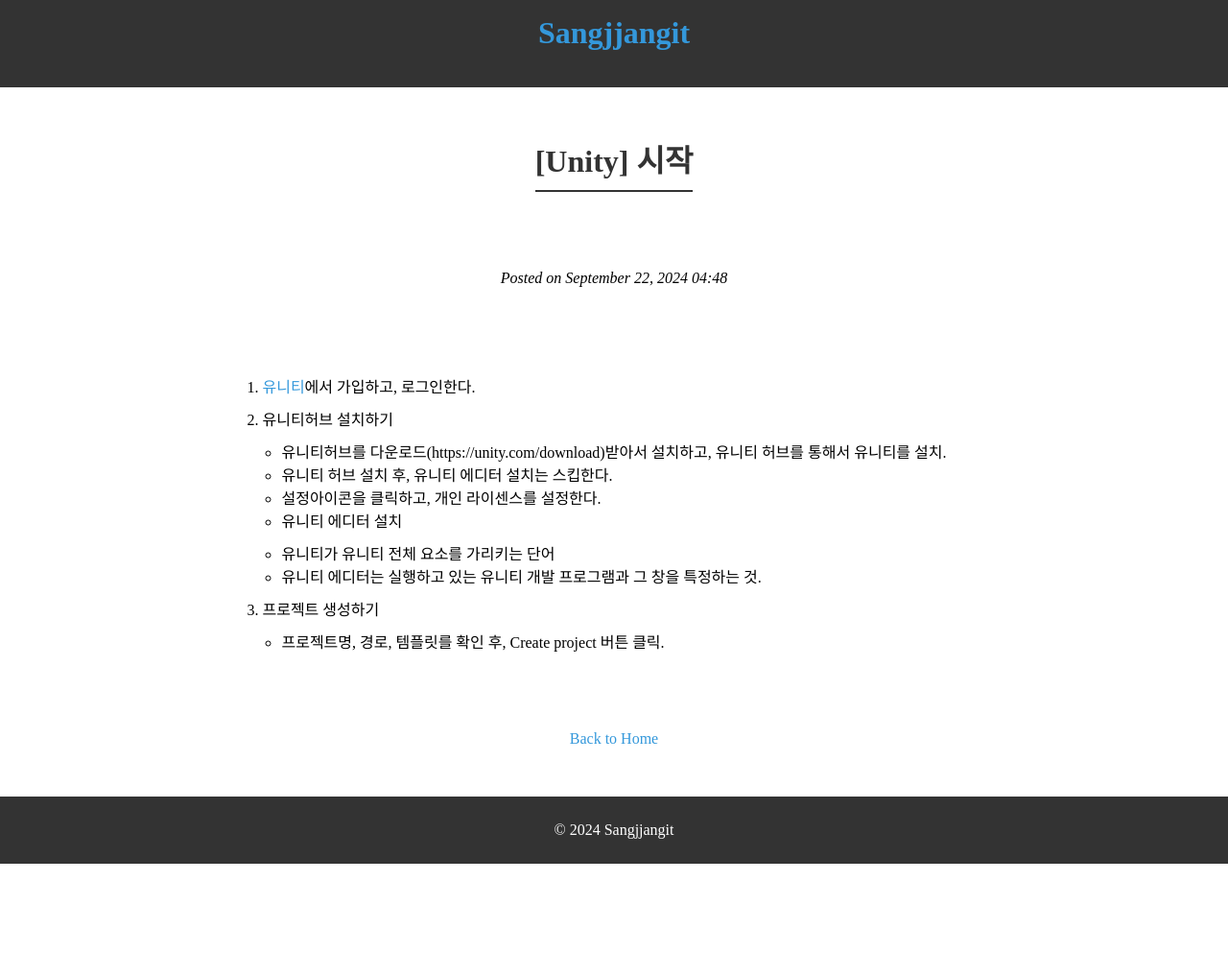
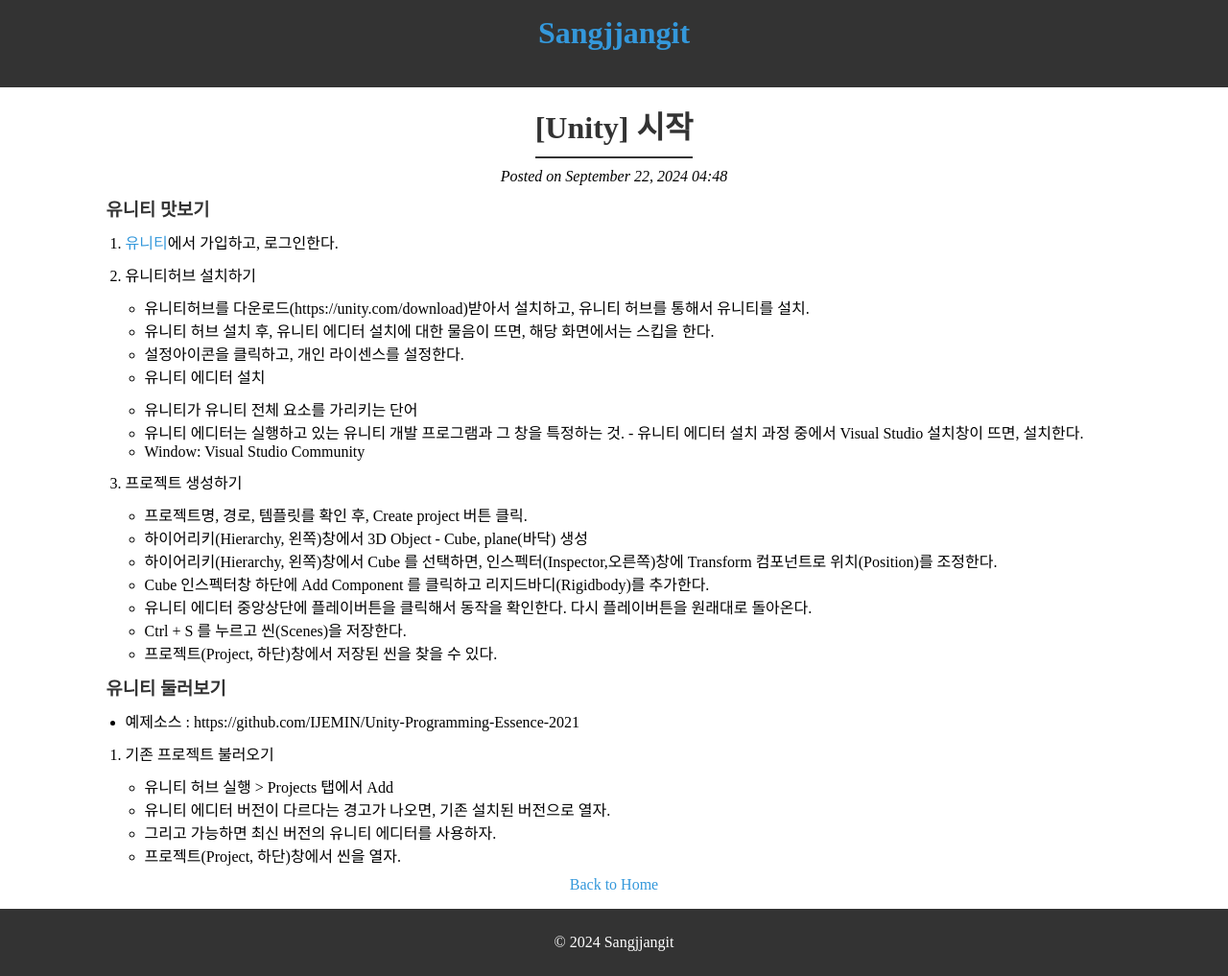
Before and after one commit to sangjjangit/sangjjangit.github.io, a Jekyll site: the page built from _posts/2024-09-22-Unity-Start.md, in a window 1280 px wide. Shown: the whole page at 96% size. Built offline with Jekyll 4.4.1, drawn with Linux system fonts in a browser that asks for light colours; before the commit the page ends 900 px from its top, so only the background shows below that.

Commit message:
unity posts

```diff
--- a/_posts/2024-09-22-Unity-Start.md
+++ b/_posts/2024-09-22-Unity-Start.md
@@ -6,15 +6,35 @@
 excerpt: "유니티를 시작하다."
 ---
 
+### 유니티 맛보기
+
 1. [유니티](https://unity.com/)에서 가입하고, 로그인한다.
 
 2. 유니티허브 설치하기
   - 유니티허브를 다운로드(https://unity.com/download)받아서 설치하고, 유니티 허브를 통해서 유니티를 설치.
-  - 유니티 허브 설치 후, 유니티 에디터 설치는 스킵한다.
+  - 유니티 허브 설치 후, 유니티 에디터 설치에 대한 물음이 뜨면, 해당 화면에서는 스킵을 한다.
   - 설정아이콘을 클릭하고, 개인 라이센스를 설정한다.
   - 유니티 에디터 설치
     - 유니티가 유니티 전체 요소를 가리키는 단어
     - 유니티 에디터는 실행하고 있는 유니티 개발 프로그램과 그 창을 특정하는 것.
+  - 유니티 에디터 설치 과정 중에서 Visual Studio 설치창이 뜨면, 설치한다.
+    - Window: Visual Studio Community
 
 3. 프로젝트 생성하기
   - 프로젝트명, 경로, 템플릿를 확인 후, Create project 버튼 클릭.
+  - 하이어리키(Hierarchy, 왼쪽)창에서 3D Object - Cube, plane(바닥) 생성
+  - 하이어리키(Hierarchy, 왼쪽)창에서 Cube 를 선택하면, 인스펙터(Inspector,오른쪽)창에 Transform 컴포넌트로 위치(Position)를 조정한다.
+  - Cube 인스펙터창 하단에 Add Component 를 클릭하고 리지드바디(Rigidbody)를 추가한다.
+  - 유니티 에디터 중앙상단에 플레이버튼을 클릭해서 동작을 확인한다. 다시 플레이버튼을 원래대로 돌아온다.
+  - Ctrl + S 를 누르고 씬(Scenes)을 저장한다.
+  - 프로젝트(Project, 하단)창에서 저장된 씬을 찾을 수 있다.
+
+### 유니티 둘러보기
+
+- 예제소스 : https://github.com/IJEMIN/Unity-Programming-Essence-2021
+
+1. 기존 프로젝트 불러오기
+  - 유니티 허브 실행 > Projects 탭에서 Add
+  - 유니티 에디터 버전이 다르다는 경고가 나오면, 기존 설치된 버전으로 열자.
+  - 그리고 가능하면 최신 버전의 유니티 에디터를 사용하자.
+  - 프로젝트(Project, 하단)창에서 씬을 열자.
```
